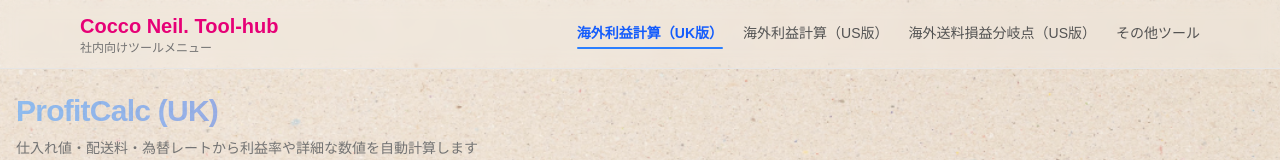
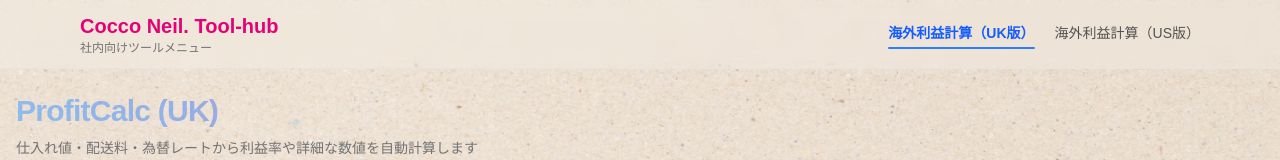
Before and after one commit to muu-ima/muu-tools-hub, a Next.js app: page /tools/profit-calc-uk in a window 1280 px wide. Shown: the top 160 px of the page. Built offline with nearby package versions, Linux system fonts and the light colour scheme; no server answers; a web font is replaced by a local one.

Commit message:
Headermenuの修正

```diff
--- a/app/tools/layout.tsx
+++ b/app/tools/layout.tsx
@@ -8,8 +8,6 @@ import { usePathname } from "next/navigation";
 const TOOL_MENU = [
   { href: "/tools/profit-calc-uk", label: "海外利益計算（UK版）" },
   { href: "/tools/profit-calc-us", label: "海外利益計算（US版）" },
-  { href: "/tools/shipping-us", label: "海外送料損益分岐点（US版）" },
-  { href: "/tools/others", label: "その他ツール" },
 ];
 
 export default function ToolsLayout({
```
